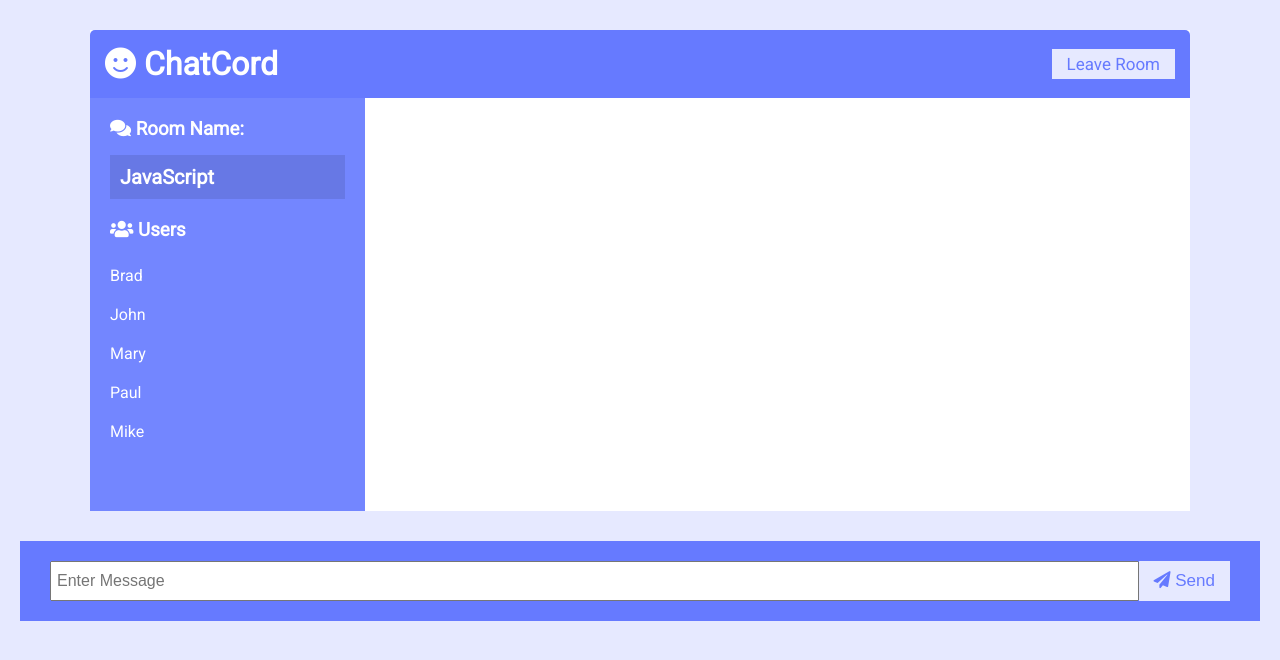
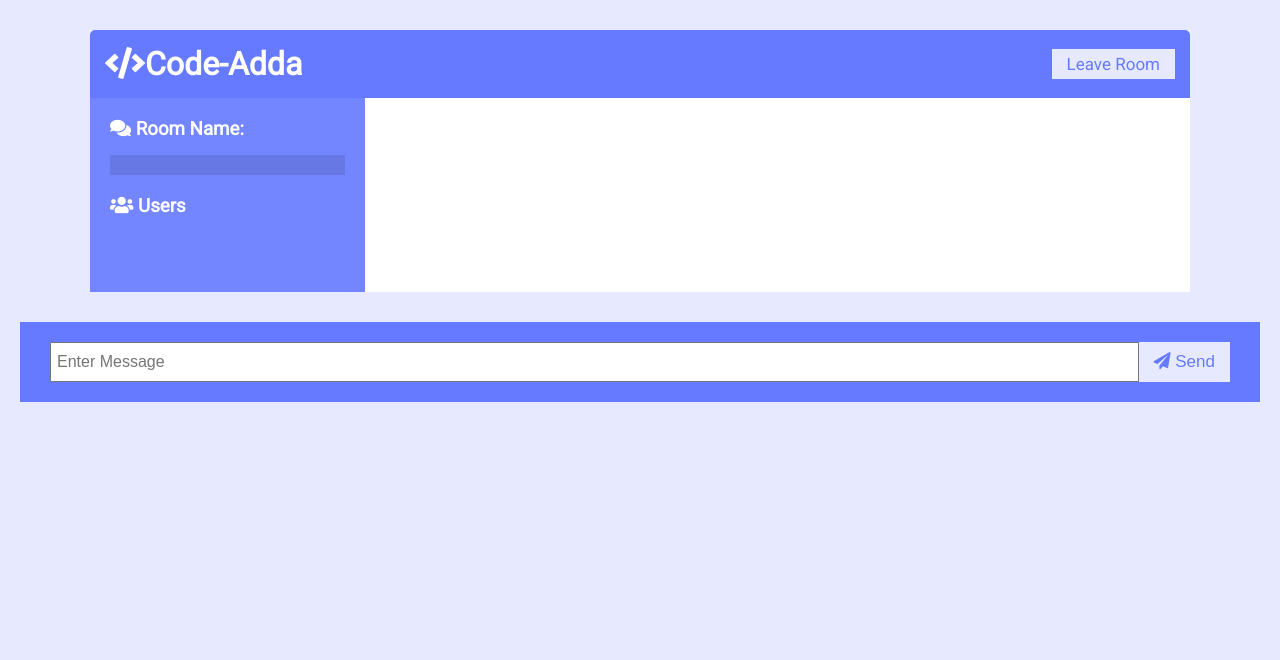
Before and after one commit to sahiltyagi22/code-Adda-, a plain HTML site: page public/chat.html in a window 1280 px wide. Drawn offline with nearby package versions, Linux system fonts and the light colour scheme; no server answers.

Commit message:
image and icon change

```diff
--- a/public/chat.html
+++ b/public/chat.html
@@ -10,21 +10,15 @@
 <body>
   <div class="chat-container">
     <header class="chat-header">
-      <h1><i class="fas fa-smile"></i> ChatCord</h1>
+      <h1><i class="fas fa-code"></i>Code-Adda</h1>
       <a href="index.html" class="btn">Leave Room</a>
     </header>
     <main class="chat-main">
       <div class="chat-sidebar">
         <h3><i class="fas fa-comments"></i> Room Name:</h3>
-        <h2 id="room-name">JavaScript</h2>
+        <h2 id="room-name"></h2>
         <h3><i class="fas fa-users"></i> Users</h3>
-        <ul id="users">
-          <li>Brad</li>
-          <li>John</li>
-          <li>Mary</li>
-          <li>Paul</li>
-          <li>Mike</li>
-        </ul>
+        <ul id="users"></ul>
       </div>
       <div class="chat-messages">
 
```
